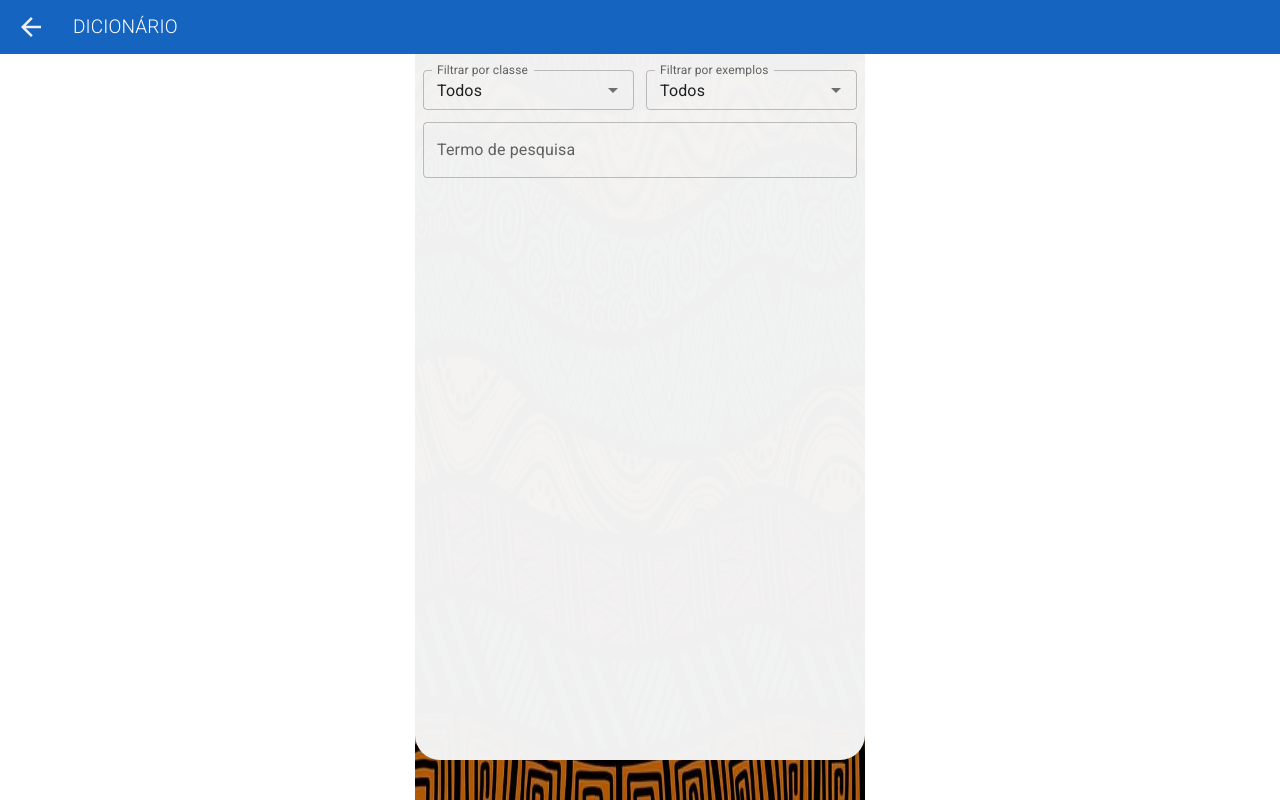
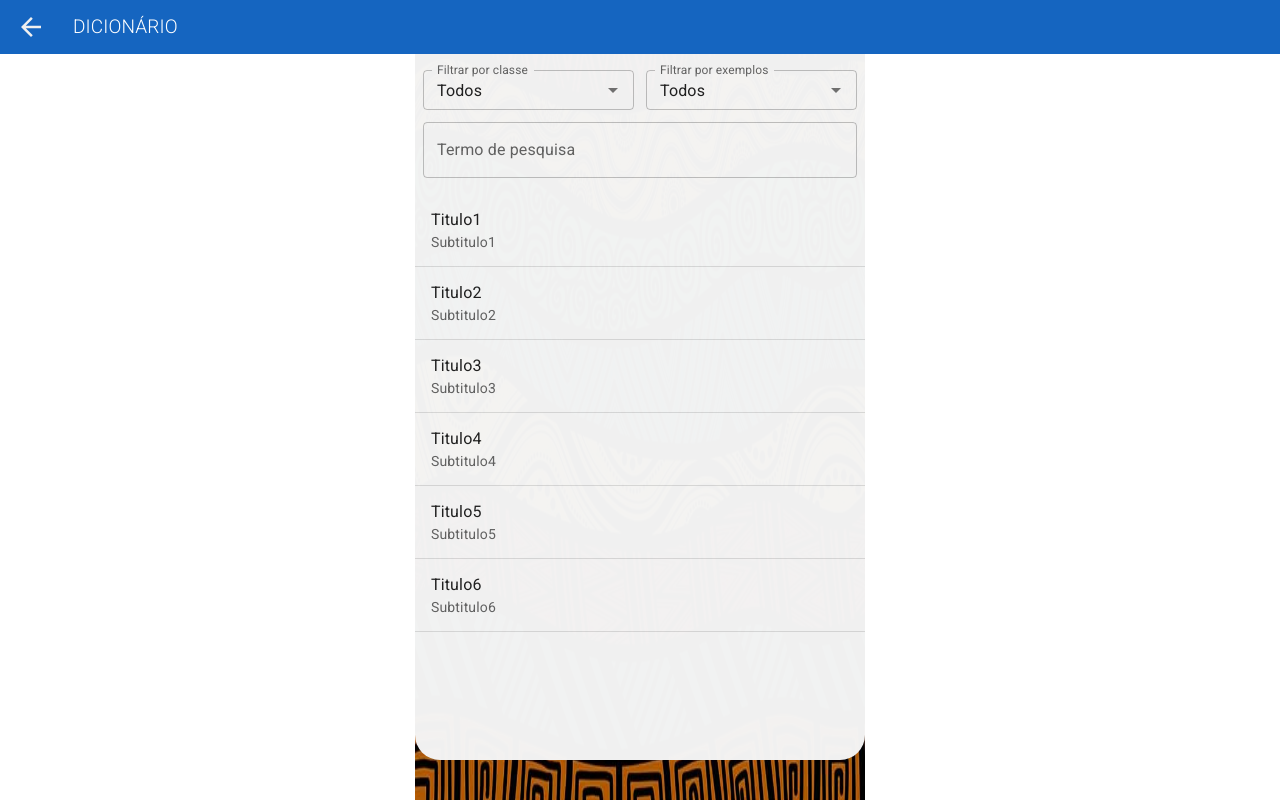
Before and after one commit to Francisco-Fetapi/portuguese-umbundo-dictionary, a React (Vite) app: page /dicionario in a window 1280 px wide. Built offline with nearby package versions, Linux system fonts and the light colour scheme.

Commit message:
feat: list items in Dictionary

```diff
--- a/src/components/PageHeader.tsx
+++ b/src/components/PageHeader.tsx
@@ -1,6 +1,5 @@
 import { IconButton, Stack, useTheme, Box } from "@mui/material";
 import { MdArrowBack } from "react-icons/md";
-// import { use } from "react-router-dom";
 import { PageHeaderContainer, Text } from "../styles/General";
 
 interface PageHeaderProps {
@@ -28,6 +27,7 @@ export default function PageHeader({
             top: 0,
             left: 0,
             right: 0,
+            zIndex: 9,
           }}
         >
           <IconButton onClick={() => window.history.back()}>
--- a/src/pages/Dictionary.tsx
+++ b/src/pages/Dictionary.tsx
@@ -1,5 +1,13 @@
 import { useInputState } from "@mantine/hooks";
-import { Autocomplete, Box, Grid, TextField } from "@mui/material";
+import {
+  Autocomplete,
+  Box,
+  Grid,
+  List,
+  ListItem,
+  ListItemText,
+  TextField,
+} from "@mui/material";
 import { useState, useEffect } from "react";
 import PageHeader from "../components/PageHeader";
 import { IWordClasses } from "../database/IWordClasses";
@@ -102,6 +110,30 @@ export default function Dictionary() {
           </Grid>
         </Grid>
       </Box>
+      <Box mt={1}>
+        <List>
+          {[1, 2, 3, 4, 5, 6].map((item) => (
+            <Word
+              primary={"Titulo" + item}
+              secondary={"Subtitulo" + item}
+              key={item}
+            />
+          ))}
+        </List>
+      </Box>
     </PageHeader>
   );
 }
+
+interface WordProps {
+  primary: string;
+  secondary: string;
+}
+
+function Word({ ...props }: WordProps) {
+  return (
+    <ListItem button divider>
+      <ListItemText {...props} />
+    </ListItem>
+  );
+}
```
